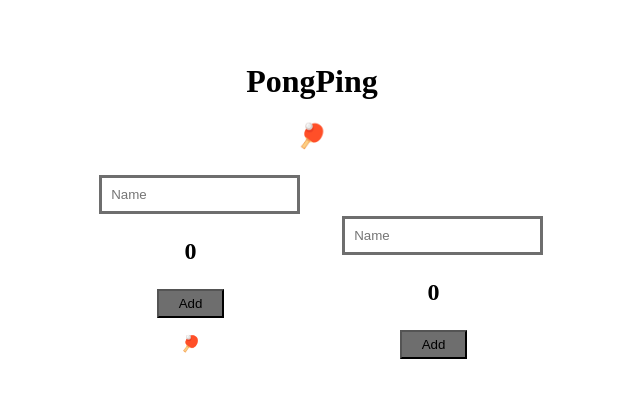
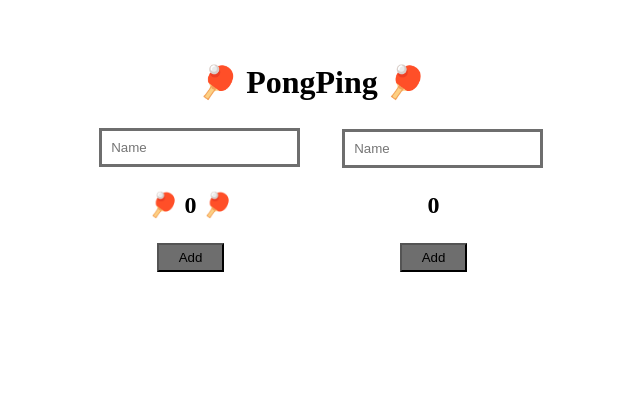
Before and after one commit to vbro1293/ping-pong-app, a React (Create React App) app: page / in a window 1280 px wide. Shown: the top 398 px of the page, without its empty margins (328-968 px from the left). Built offline with nearby package versions, Linux system fonts and the light colour scheme.

Commit message:
serving icon position changed

```diff
--- a/src/App.css
+++ b/src/App.css
@@ -26,6 +26,3 @@ h1, h2 {
 	font-weight: bold;
 	font-size: 1.5em;
 }
-.serving {
-	display: inline-block;
-}
--- a/src/components/PageHeading.jsx
+++ b/src/components/PageHeading.jsx
@@ -2,8 +2,7 @@ import React from 'react';
 
 const PageHeading = ({ title, subtitle }) => (
 	<header>
-		<h1>{ title }</h1>
-		<h2>{ subtitle }</h2>
+		<h1>{ subtitle }  { title }  { subtitle }</h1>
 	</header>
 );
 
--- a/src/components/Player.jsx
+++ b/src/components/Player.jsx
@@ -7,8 +7,7 @@ import Score from '../containers/Score';
 const Player = ({ player, id }) => (
 	<div className="player-section">
 		<Input id ={ id } value={ player.get('name') }/>
-		<Score id ={ id } score={ player.get('score') }/>
-		{ player.get("serving") ? <p className="serving">🏓</p> : null }
+		<Score id ={ id } score={ player.get('score')} serving={ player.get("serving")} />
 	</div>
 );
 
--- a/src/components/Score.jsx
+++ b/src/components/Score.jsx
@@ -4,9 +4,9 @@ import React from "react";
 //Score being passed in as a prop
 //onClick event handler being passed down for button clicking
 
-const Score = ({ score, onClick }) => (
+const Score = ({ score, onClick, serving }) => (
 	<div>
-		<p className="score">{ score }</p>
+		<p className="score">{serving ? "🏓" : null} { score } {serving ? "🏓" : null}</p>
 		<button className="btn" onClick={ onClick }>Add</button>
 	</div>
 );
```
